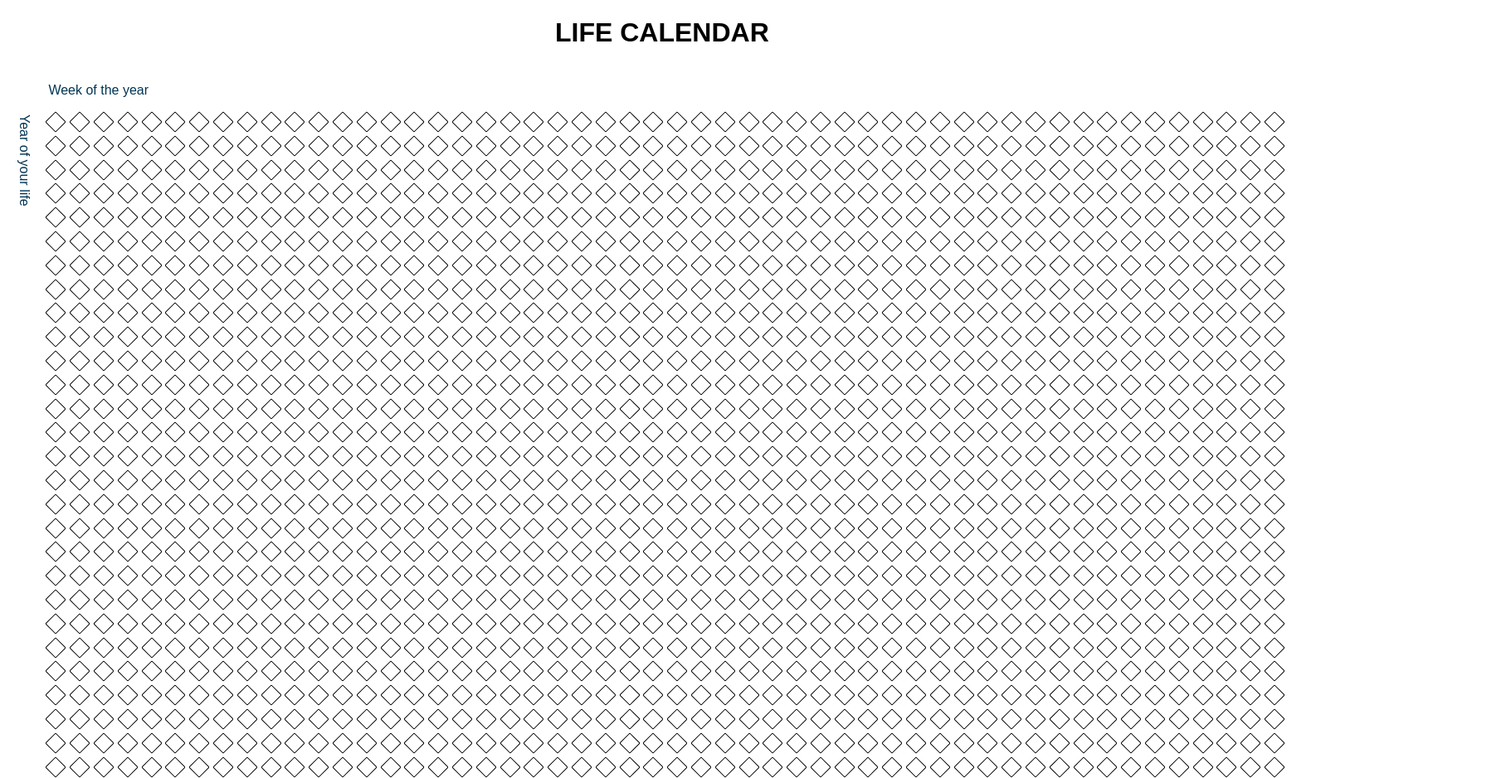
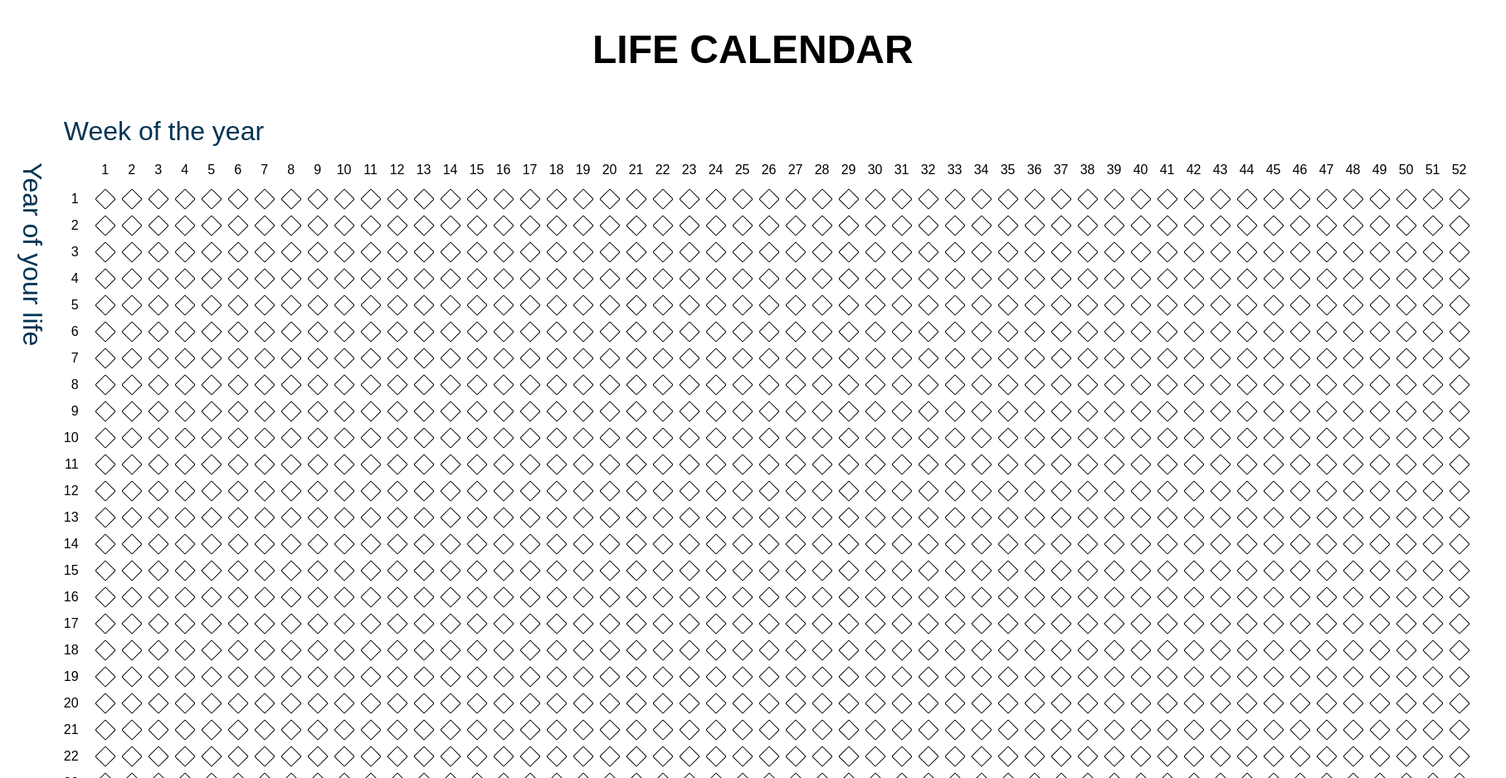
Before and after one commit to JonDotsoy/your-life-in-weeks, a website: page static/life-calendar.html in a window 1280 px wide. Shown: the top 938 px of the page at 83% size, 1815 px wide, since content can reach past the window. Drawn offline with nearby package versions, Linux system fonts and the light colour scheme.

Commit message:
feat: upgrade app life calendar

```diff
--- a/static/life-calendar.html
+++ b/static/life-calendar.html
@@ -7,7 +7,7 @@
       rel="stylesheet"
       href="https://cdn.jsdelivr.net/npm/purecss@3.0.0/build/base-min.css"
     />
-    <title>Document</title>
+    <title>Life Calendar</title>
     <link rel="stylesheet" href="./style.css" />
     <style>
       .container {
@@ -46,6 +46,7 @@
       header > h1 {
         text-transform: uppercase;
         text-align: center;
+        font-size: 3em;
       }
 
       #calendar-cmp {
@@ -62,6 +63,7 @@
         .labels-top,
         .labels-left {
           color: var(--color-4);
+          font-size: 2em;
         }
 
         .labels-top {
@@ -84,14 +86,27 @@
         #draw-calendar {
           grid-area: calendar;
           display: grid;
-          grid-template-columns: repeat(52, 1fr);
-          /* grid-gap: 9px; */
+
+          & > .cell-week-index,
+          & > .cell-year-index {
+            font-size: 1em;
           }
 
-        #draw-calendar > box-week-component {
-          display: block;
-          width: 1.8em;
-          height: 1.8em;
+          & > .cell-week-index {
+            text-align: center;
+            padding-bottom: 1em;
+          }
+
+          & > .cell-year-index {
+            text-align: right;
+            padding-right: 1em;
+          }
+
+          & > box-week-component {
+            display: grid;
+            width: 2em;
+            height: 2em;
+            justify-items: center;
 
             &::before {
               content: "";
@@ -102,6 +117,7 @@
               height: 1em;
               transform: rotate(45deg);
               border-radius: 0.1em;
+            }
           }
         }
       }
@@ -199,13 +215,59 @@
 
       const drawCalendar = document.getElementById("draw-calendar");
 
-      const weeksCount = (364 / 7) * 90;
+      const cellsYears = 90;
+      const cellsWeeks = 364 / 7;
+      const weeksCount = cellsWeeks * cellsYears;
       const weekIndexes = Array.from(Array(weeksCount), (_, i) => i);
+      const cellsYearsIndexes = Array.from(Array(cellsYears), (_, i) => i);
+      const cellsWeeksIndexes = Array.from(Array(cellsWeeks), (_, i) => i);
+
+      const f = [
+        ".",
+        ...cellsWeeksIndexes.map(
+          (cellsWeeksIndex) => `cell-week-${cellsWeeksIndex}`,
+        ),
+      ].join(" ");
+
+      let gridTemplate = `${JSON.stringify(f)} auto\n`;
+
+      for (const cellsYearsIndex of cellsYearsIndexes) {
+        const f = [
+          `cell-year-${cellsYearsIndex}`,
+          ...Array.from(
+            Array(cellsWeeks),
+            (_, i) => `cell-indicator-${cellsYearsIndex * cellsWeeks + i}`,
+          ),
+        ].join(" ");
+
+        gridTemplate += `${JSON.stringify(f)} auto\n`;
+      }
+
+      drawCalendar.style.gridTemplate = gridTemplate;
+
+      for (const cellsWeeksIndex of cellsWeeksIndexes) {
+        const elm = document.createElement("span");
+        elm.classList.add("cell-week-index");
+        elm.setAttribute("data-cell-week-index", `${cellsWeeksIndex}`);
+        elm.style.setProperty("grid-area", `cell-week-${cellsWeeksIndex}`);
+        elm.innerText = `${cellsWeeksIndex + 1}`;
+        drawCalendar.appendChild(elm);
+      }
+
+      for (const cellsYearsIndex of cellsYearsIndexes) {
+        const elm = document.createElement("span");
+        elm.classList.add("cell-year-index");
+        elm.setAttribute("data-cell-year-index", `${cellsYearsIndex}`);
+        elm.style.setProperty("grid-area", `cell-year-${cellsYearsIndex}`);
+        elm.innerText = `${cellsYearsIndex + 1}`;
+        drawCalendar.appendChild(elm);
+      }
 
       for (const weekIndex of weekIndexes) {
-        const div = document.createElement("box-week-component");
-        div.setAttribute("x-week-index", `${weekIndex}`);
-        drawCalendar.appendChild(div);
+        const elm = document.createElement("box-week-component");
+        elm.setAttribute("x-week-index", `${weekIndex + 1}`);
+        elm.style.setProperty("grid-area", `cell-indicator-${weekIndex}`);
+        drawCalendar.appendChild(elm);
       }
     </script>
   </body>
```
Lines whose indentation alone changed are shown as unchanged.
